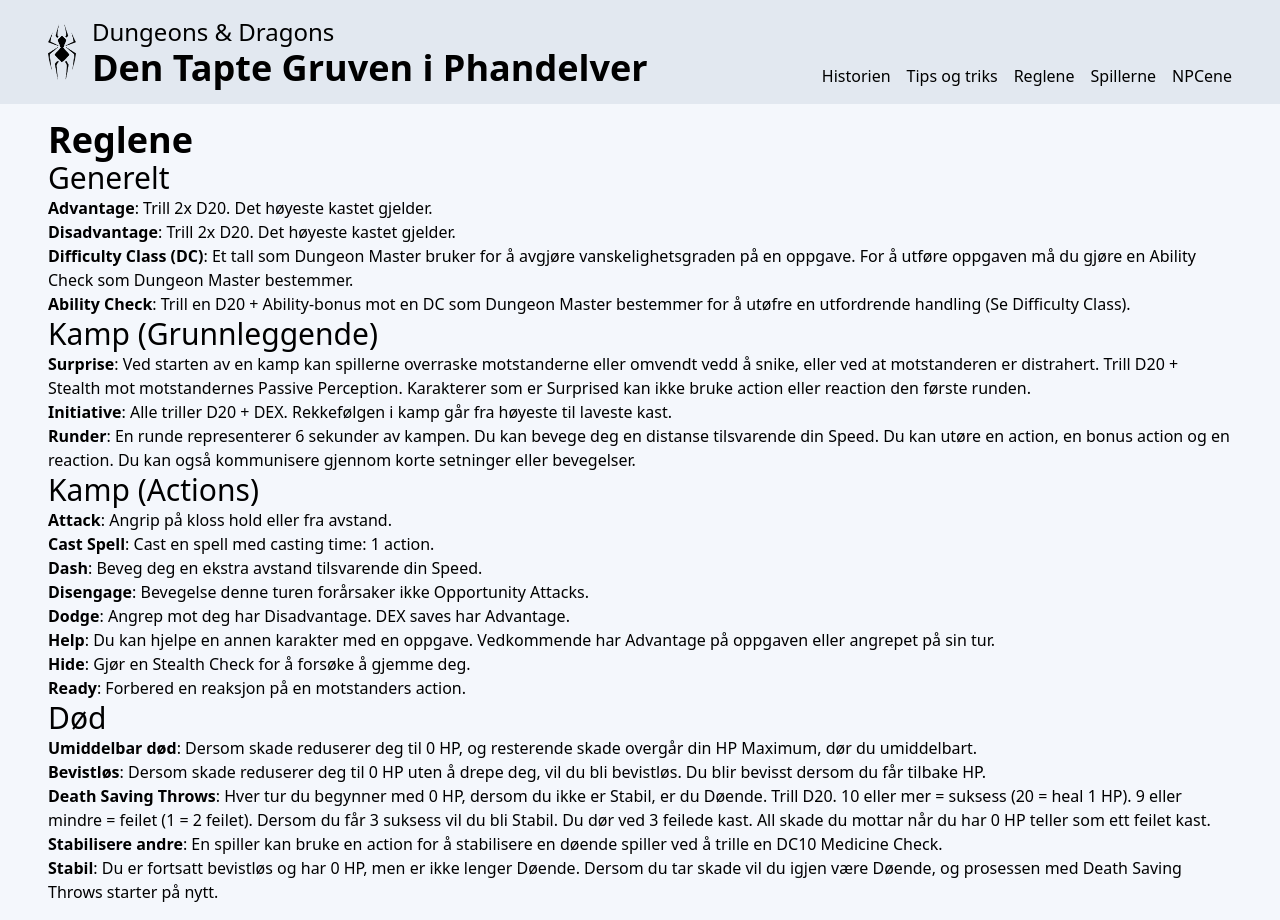
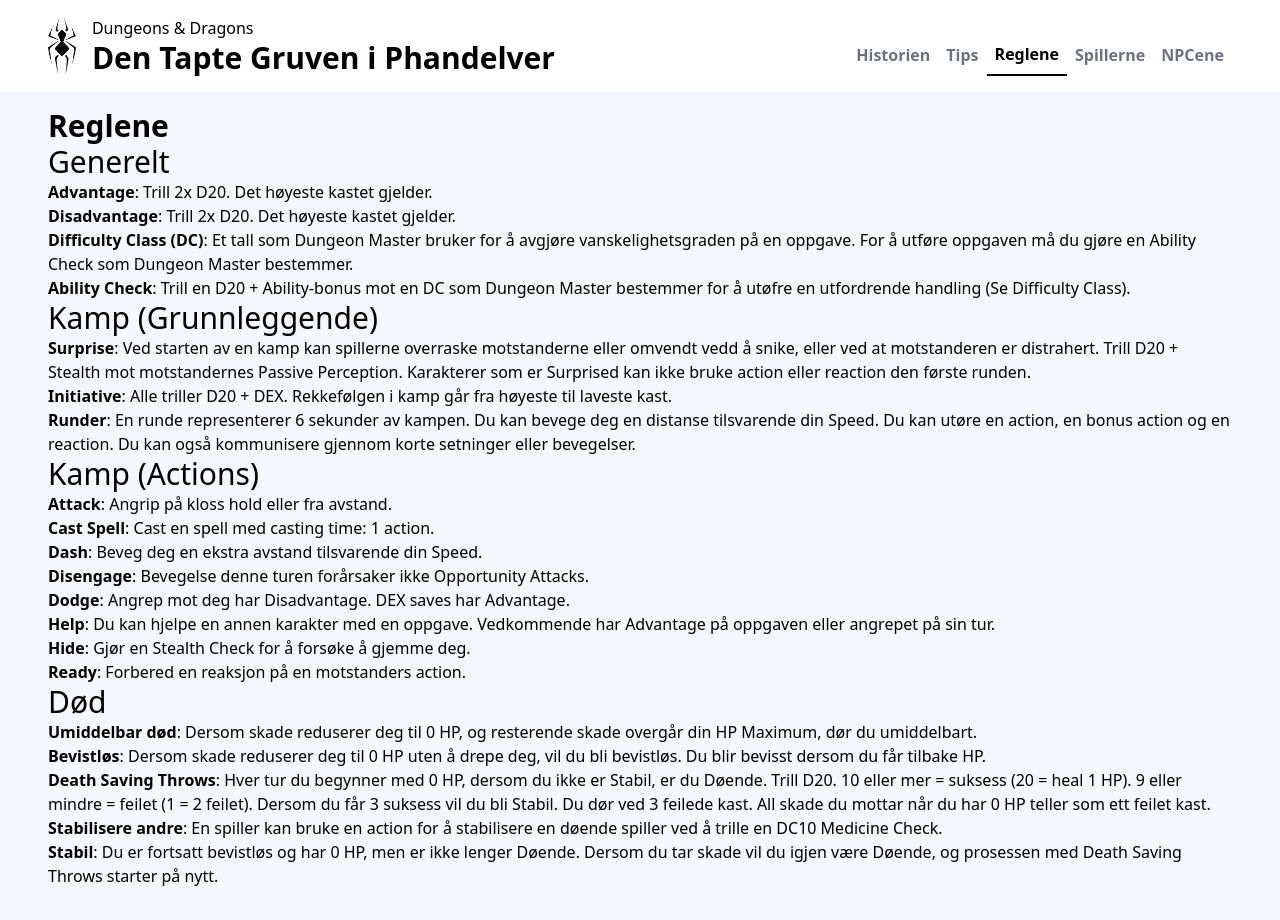
Before and after one commit to KevinMolid/dnd, a React (Vite) app: page /reglene in a window 1280 px wide. Built offline with nearby package versions, Linux system fonts and the light colour scheme.

Commit message:
Fixed Nav with NavTabs showing underline on active

```diff
--- a/src/components/H1.tsx
+++ b/src/components/H1.tsx
@@ -3,7 +3,7 @@
 };
 
 const H1 = ({ children }: H1Props) => {
-  return <h1 className="font-bold text-2xl lg:text-4xl">{children}</h1>;
+  return <h1 className="font-bold text-2xl lg:text-3xl">{children}</h1>;
 };
 
 export default H1;
--- a/src/components/Header.tsx
+++ b/src/components/Header.tsx
@@ -1,6 +1,6 @@
 import H1 from "./H1";
-import H3 from "./H3";
 import Container from "./Container";
+import NavTab from "./NavTab";
 
 import logo from "/black-spider.png";
 
@@ -8,36 +8,26 @@
 
 function Header() {
   return (
-    <div className="bg-slate-200">
+    <div className="bg-white">
       <Container>
         <div className="flex justify-between items-end">
           <Link to="/">
             <div className="flex items-center gap-4">
               <img src={logo} alt="Black Spider logo" className="h-14" />
               <div>
-                <H3>Dungeons & Dragons</H3>
+                <p>Dungeons & Dragons</p>
                 <H1>Den Tapte Gruven i Phandelver</H1>
               </div>
             </div>
           </Link>
 
           <nav>
-            <ul className="flex gap-4">
-              <li>
-                <Link to="/historien">Historien</Link>
-              </li>
-              <li>
-                <Link to="/tips">Tips og triks</Link>
-              </li>
-              <li>
-                <Link to="/reglene">Reglene</Link>
-              </li>
-              <li>
-                <Link to="/spillerne">Spillerne</Link>
-              </li>
-              <li>
-                <Link to="/npcene">NPCene</Link>
-              </li>
+            <ul className="flex">
+              <NavTab to="/historien">Historien</NavTab>
+              <NavTab to="/tips">Tips</NavTab>
+              <NavTab to="/reglene">Reglene</NavTab>
+              <NavTab to="/spillerne">Spillerne</NavTab>
+              <NavTab to="/npcene">NPCene</NavTab>
             </ul>
           </nav>
         </div>
--- /dev/null
+++ b/src/components/NavTab.tsx
@@ -0,0 +1,26 @@
+import { useLocation, useNavigate } from "react-router-dom";
+
+type Props = {
+  children: React.ReactNode;
+  to: string;
+};
+
+const Tab = ({ children, to }: Props) => {
+  const location = useLocation();
+  const navigate = useNavigate();
+  const isActive = location.pathname === to;
+
+  return (
+    <li
+      onClick={() => navigate(to)}
+      className={
+        "flex-1 flex flex-col px-2 py-2 border-b-2 font-bold justify-center hover:cursor-pointer " +
+        (isActive ? "border-black text-black" : "border-none text-gray-500")
+      }
+    >
+      {children}
+    </li>
+  );
+};
+
+export default Tab;
--- a/src/components/Tab.tsx
+++ b/src/components/Tab.tsx
@@ -1,7 +1,7 @@
 type Props = {
   children: React.ReactNode;
   active: Boolean;
-  onClick: () => void;
+  onClick?: () => void;
 };
 
 const Tab = ({ children, active, onClick }: Props) => {
@@ -9,7 +9,7 @@
     <li
       onClick={onClick}
       className={
-        "bg-white flex-1 flex flex-col w-fit px-2 py-2 border-b-2 font-bold justify-center hover:cursor-pointer " +
+        "flex-1 flex flex-col w-fit px-2 py-2 border-b-2 font-bold justify-center hover:cursor-pointer " +
         (active ? "border-black text-black" : "border-none text-gray-500")
       }
     >
```
